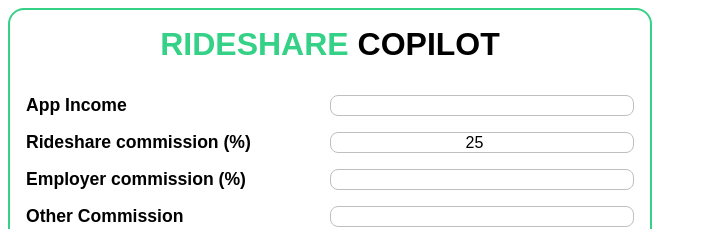
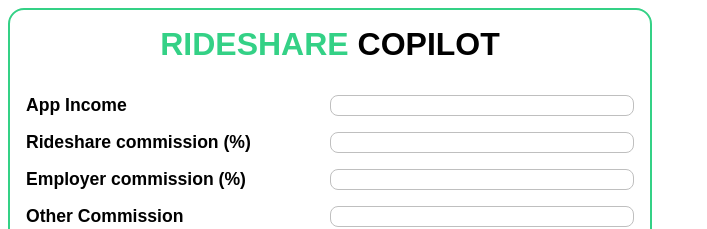
Before and after one commit to EmanuelTabian/rideshare-calculator, a React (Create React App) app: page / in a window 1280 px wide. Shown: the top 229 px of the page, without its empty margins (0-707 px from the left). Built offline with nearby package versions, Linux system fonts and the light colour scheme.

Commit message:
Removed placeholder rideshare commission value

```diff
--- a/src/App.js
+++ b/src/App.js
@@ -11,7 +11,7 @@ import ExpenseField from "./components/ExpenseField";
 export default function App() {
   const [toggle, setToggle] = useState(false);
   const [income, setIncome] = useState("");
-  const [rideCom, setRideCom] = useState(25);
+  const [rideCom, setRideCom] = useState("");
   const [emplCom, setEmplCom] = useState("");
   const [otherCom, setOtherCom] = useState("");
   const [gasExp, setGasExp] = useState("");
```
